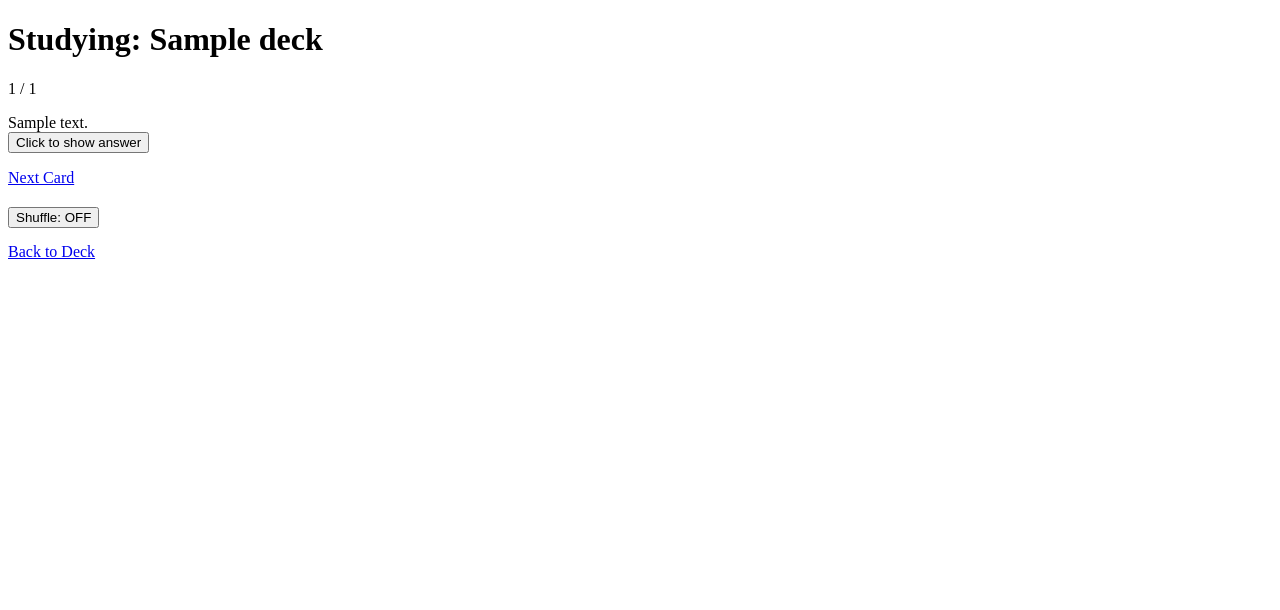
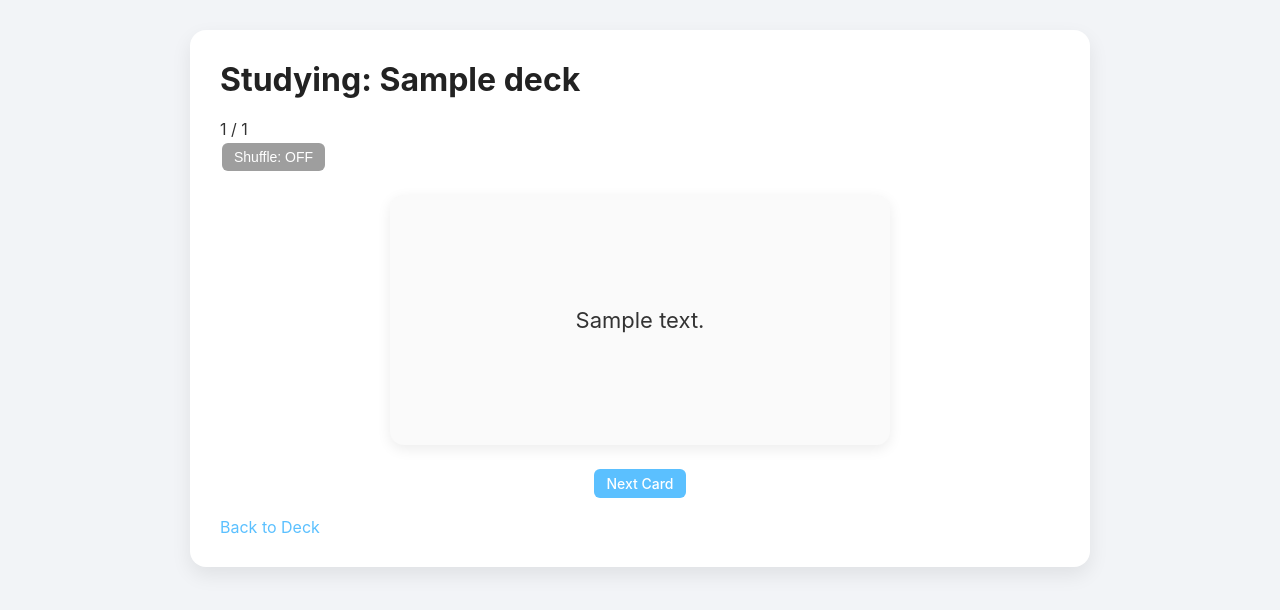
Before and after one commit to vqnessa/CS562-Term-Project, a Flask app: page /deck/1/study in a window 1280 px wide. Shown: the top 610 px of the page. Run offline with Flask 3, Linux system fonts and the light colour scheme; tables that the repository leaves empty hold one stand-in row (values such as "Sample post").

Commit message:
Added base layout and extended to all html files, added css styling

```diff
--- /dev/null
+++ b/static/css/style.css
@@ -0,0 +1,154 @@
+/* Overall configuration */
+* {
+    margin: auto;
+    padding: auto;
+    box-sizing: border-box;
+}
+
+/* Layout template */
+body {
+    font-family: "Inter", Arial, sans-serif;
+    background-color: rgb(242, 244, 247);
+    padding: 30px 0;
+    color: #333;
+}
+
+.container {
+    width: 90%;
+    max-width: 900px;
+    background: white;
+    margin: auto;
+    padding: 30px;
+    border-radius: 16px;
+    box-shadow: 0 8px 20px rgba(0,0,0,0.08);
+}
+
+h1, h2, h3 {
+    margin-bottom: 20px;
+    color: #222;
+}
+
+.controls {
+    display: flex;
+    justify-content: center;
+}
+
+.button,
+button {
+    background: rgb(91, 192, 255);
+    color: white;
+    padding: 6px 12px;
+    border-radius: 6px;
+    text-decoration: none;
+    display: inline-block;
+    border: none;
+    cursor: pointer;
+    font-size: 14px;
+    font-weight: 500;
+    margin: 4px 2px;
+    transition: 0.2s ease;
+}
+
+.button:hover,
+button:hover {
+    background: rgb(58, 154, 214);
+    transform: translateY(-2px);
+}
+
+.shuffle-on {
+    background: rgb(76, 175, 80) !important;
+}
+
+.shuffle-off {
+    background: rgb(158, 158, 158) !important;
+}
+
+.shuffle-on:hover {
+    background: rgb(62, 142, 65) !important; /* darker green */
+}
+
+.shuffle-off:hover {
+    background: rgb(125, 125, 125) !important; /* darker gray */
+}
+
+input[type="text"],
+input[type="number"],
+textarea {
+    background: rgb(255, 255, 255);
+    width: 100%;
+    padding: 10px;
+    border-radius: 8px;
+    border: 1px solid rgb(187, 187, 187);
+    font-size: 15px;
+    margin: 10px 0 20px;
+}
+
+textarea {
+    height: 100px;
+}
+
+/* Card style, faces, and flip animation */
+.flashcard {
+    width: 100%;
+    max-width: 500px;
+    height: 250px;
+    margin: 20px auto;
+    perspective: 1000px;
+}
+
+.card-inner {
+    width: 100%;
+    height: 100%;
+    transition: transform 0.6s;
+    transform-style: preserve-3d;
+    position: relative;
+}
+
+.flip .card-inner {
+    transform: rotateY(180deg);
+}
+
+.card-front,
+.card-back {
+    background: rgb(250, 250, 250);
+    width: 100%;
+    height: 100%;
+    position: absolute;
+    backface-visibility: hidden;
+    border-radius: 14px;
+    box-shadow: 0px 4px 14px rgba(0,0,0,0.08);
+    font-size: 22px;
+    display: flex;
+    justify-content: center;
+    align-items: center;
+    padding: 25px;
+    text-align: center;
+}
+
+.card-back {
+    transform: rotateY(180deg);
+}
+
+.card-list li {
+    background: rgb(247, 247, 247);
+    padding: 12px 16px;
+    border-radius: 10px;
+    margin-bottom: 10px;
+    display: flex;
+    justify-content: space-between;
+    box-shadow: 0 2px 5px rgba(0,0,0,0.05);
+}
+
+a {
+    color: rgb(91, 192, 255);
+    text-decoration: none;
+}
+
+a.create-deck {
+    display: inline-block;
+    margin-bottom: 20px;
+}
+
+a:hover {
+    text-decoration: underline;
+}
--- /dev/null
+++ b/templates/layout.html
@@ -0,0 +1,13 @@
+<!DOCTYPE html>
+<html>
+<head>
+    <title>FlashMemo</title>
+    <link rel="stylesheet" href="{{ url_for('static', filename='css/style.css') }}">
+</head>
+
+<body>
+    <div class="container">
+        {% block content %}{% endblock %}
+    </div>
+</body>
+</html>
--- a/templates/study.html
+++ b/templates/study.html
@@ -1,26 +1,40 @@
-<!DOCTYPE html>
-<html>
-<head>
-    <title>Study: {{ deck.name }}</title>
-</head>
+{% extends "layout.html" %}
+
+{% block content %}
 <body>
     <h1>Studying: {{ deck.name }}</h1>
     <p>{{ current_index + 1 }} / {{ total }}</p>
 
-    <div class="card">
-        {% if show_back %}
-        {{ card.back_text }}
+    <div>
+        {% if shuffle_enabled %}
+        <a href="{{ url_for('study_deck', deck_id=deck.id, index=current_index, shuffle='false') }}">
+            <button class="shuffle-on">Shuffle: ON</button>
+        </a>
         {% else %}
-        {{ card.front_text }}
+        <a href="{{ url_for('study_deck', deck_id=deck.id, index=current_index, shuffle='true') }}">
+            <button class="shuffle-off">Shuffle: OFF</button>
+        </a>
         {% endif %}
     </div>
 
+    <div class="flashcard" id="flashcard">
+        <div class="card-inner">
+            <div class="card-front">
+                {{ card.front_text }}
+            </div>
+            <div class="card-back">
+                {{ card.back_text }}
+            </div>
+        </div>
+    </div>
+
+    <script>
+    document.getElementById("flashcard").addEventListener("click", () => {
+        document.getElementById("flashcard").classList.toggle("flip");
+    });
+    </script>
+
     <div class="controls">
-        {% if not show_back %}
-        <a href="{{ url_for('study_deck', deck_id=deck.id, index=current_index, show='true', shuffle=shuffle_enabled) }}">
-            <button>Click to show answer</button>
-        </a>
-        {% endif %}
         <p>
         {% if current_index != 0 %}
             <a class="button" href="{{ url_for('study_deck', deck_id=deck.id, index=current_index - 1, shuffle=shuffle_enabled) }}">Previous Card</a>
@@ -29,20 +43,8 @@
         </p>
     </div>
 
-    <div style="margin-top:20px;">
-        {% if shuffle_enabled %}
-        <a href="{{ url_for('study_deck', deck_id=deck.id, index=current_index, shuffle='false') }}">
-            <button>Shuffle: ON</button>
-        </a>
-        {% else %}
-        <a href="{{ url_for('study_deck', deck_id=deck.id, index=current_index, shuffle='true') }}">
-            <button>Shuffle: OFF</button>
-        </a>
-        {% endif %}
-    </div>
-
     <p style="margin-top:15px;">
         <a href="{{ url_for('deck_detail', deck_id=deck.id) }}">Back to Deck</a>
     </p>
 </body>
-</html>
+{% endblock %}
```
Also changed, not shown: templates/card_form.html (+4 -6 lines), templates/deck_detail.html (+4 -6 lines), templates/deck_form.html (+4 -6 lines), templates/homepage.html (+5 -7 lines), templates/study_complete.html (+4 -6 lines).
